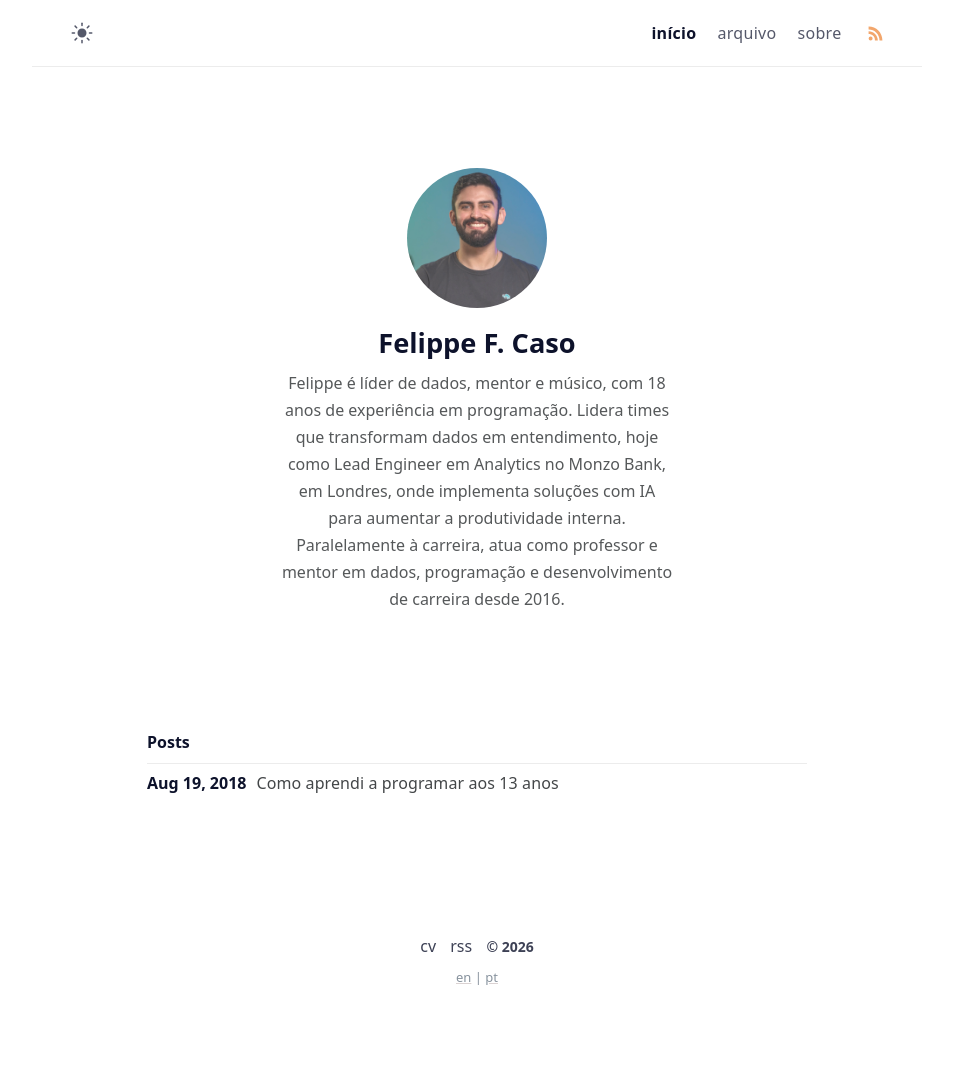
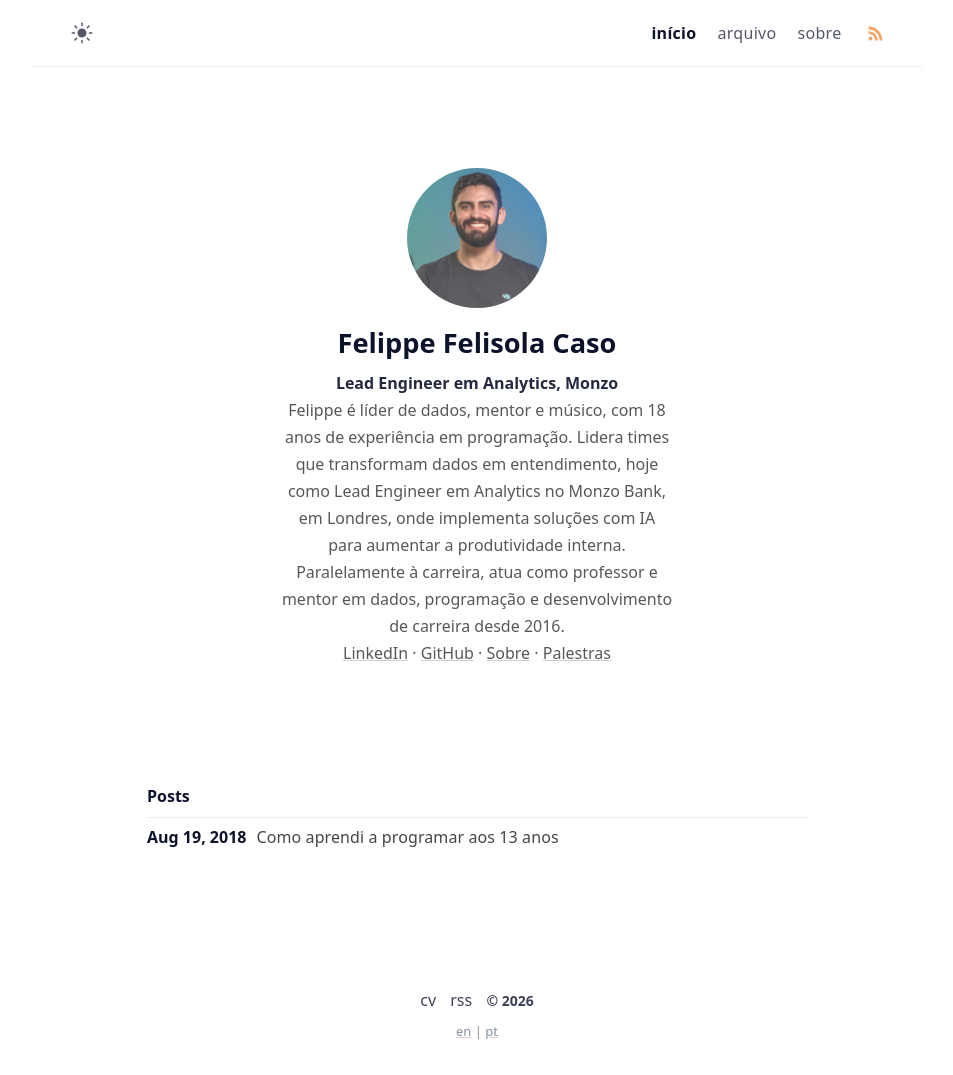
Before and after one commit to felippecaso/felippecaso.com, a Jekyll site: the page built from pt.md, in a window 1280 px wide. Shown: the whole page, without its empty margins (163-1116 px from the left). Built offline with Jekyll 4.4.1, drawn with Linux system fonts in a browser that asks for light colours; before the commit the page ends 1021 px from its top, so only the background shows below that.

Commit message:
Refresh bio, role line and add AI Engineer NYC speaking section
Co-Authored-By: bot_apk <apk@cognition.ai>

```diff
--- a/_config.yml
+++ b/_config.yml
@@ -1,7 +1,7 @@
 # Site settings
-title: Felippe F. Caso # site title
+title: Felippe Felisola Caso # site title
 description: >-
-  Felippe is a data leader, mentor, and musician with 18 years of coding experience. He leads teams to make sense of data, currently as a Lead Engineer in Analytics for Monzo Bank in London, where he implements AI-driven solutions to boost internal productivity. Alongside his career, he has been an active teacher and mentor in data, programming and career development since 2016.
+  Felippe Felisola Caso, Lead Engineer in Analytics at Monzo Bank in London. Speaker, teacher and mentor in data, programming and career development.
 timezone: Europe/London # set your timezone
 image: assets/img/ogp.png # This image used for Open Graph more info https://ogp.me/
 mode: light # default theme "dark" | "light"
@@ -12,7 +12,7 @@ languages: [en, pt]
 
 # Profile settings
 author:
-  name: Felippe F. Caso # author name
+  name: Felippe Felisola Caso # author name
   bios: # tell to the world
     - language: en
       bio: >-
@@ -23,7 +23,6 @@ author:
   username: felippecaso # general username
   github: felippecaso # github username
   linkedin: felippecaso
-  email: felippe.felisola@gmail.com # email adress
   avatar: /assets/img/avatar.jpg # change with your own avatar
 
 # URL settings
--- a/_includes/author.html
+++ b/_includes/author.html
@@ -5,9 +5,19 @@
     alt="{{ site.author.username }}"
   />
   <h2 class="author-name">{{ site.author.name }}</h2>
+  {%- if page.role -%}
+    <p class="author-bio"><strong>{{ page.role }}</strong></p>
+  {%- endif -%}
   {%- for item in site.author.bios -%}
     {%- if item.language == page.lang -%}
       <p class="author-bio">{{ item.bio }}</p>
     {%- endif -%}
   {%- endfor -%}
+  {%- if page.links -%}
+    <p class="author-bio">
+      {%- for link in page.links -%}
+        <a href="{{ link.url }}">{{ link.title }}</a>{% unless forloop.last %} · {% endunless %}
+      {%- endfor -%}
+    </p>
+  {%- endif -%}
 </div>
--- a/pt.md
+++ b/pt.md
@@ -3,4 +3,14 @@ layout: home
 permalink: /pt/
 lang: pt
 translation: /
+role: Lead Engineer em Analytics, Monzo
+links:
+  - title: LinkedIn
+    url: https://www.linkedin.com/in/felippecaso
+  - title: GitHub
+    url: https://github.com/felippecaso
+  - title: Sobre
+    url: /sobre/
+  - title: Palestras
+    url: /sobre/#palestras
 ---
```
Also changed, not shown: about.md (+10 -6 lines), index.md (+10 -0 lines), sobre.md (+10 -6 lines).
